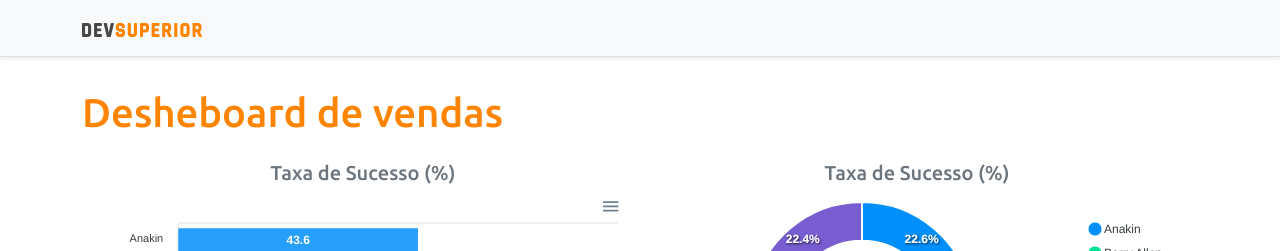
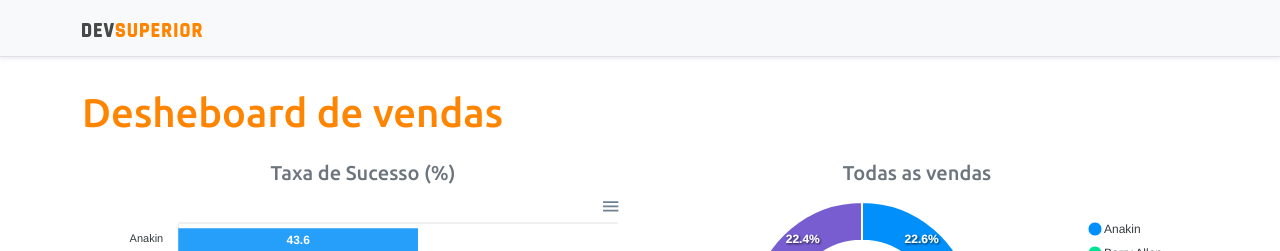
Before and after one commit to felipersilvarsilva/DSVendas, a React (Create React App) app in the folder frontend/: page / in a window 1280 px wide. Shown: the top 251 px of the page. Built offline with nearby package versions, Linux system fonts and the light colour scheme.

Commit message:
readme
Acrescentando tecnologias

```diff
--- a/frontend/src/App.tsx
+++ b/frontend/src/App.tsx
@@ -16,7 +16,7 @@ function App() {
             <BarChart />
           </div>
           <div className="col-sm-6">
-            <h5 className="text-center text-secondary">Taxa de Sucesso (%)</h5>
+            <h5 className="text-center text-secondary">Todas as vendas</h5>
             <DonutChart />
           </div>
         </div>
```
Also changed, not shown: 1 other file (tests, documents, lock files or other folders).
